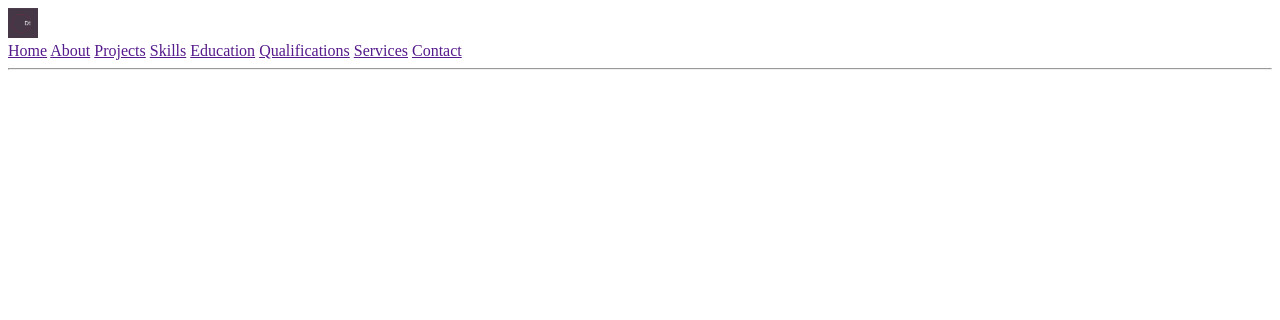
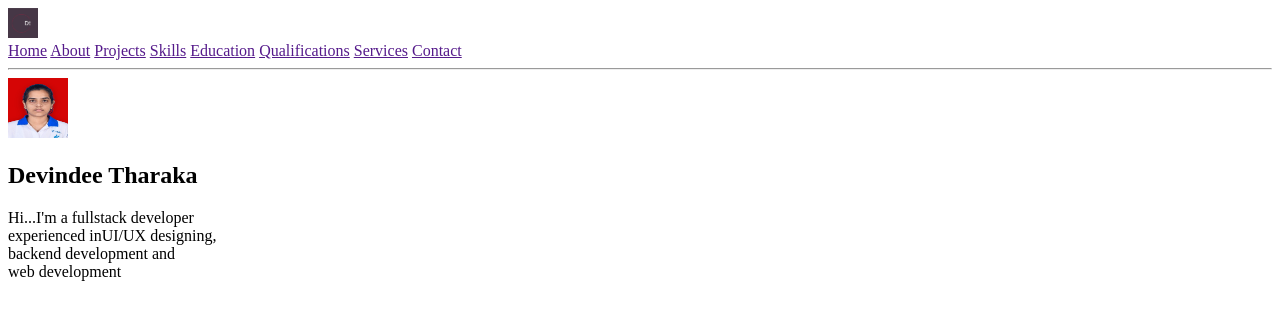
Before and after one commit to Dev-Dolawatta/myWebsite, a plain HTML site: page index.html in a window 1280 px wide. Drawn offline with Linux system fonts and the light colour scheme.

Commit message:
declare home section

```diff
--- a/index.html
+++ b/index.html
@@ -25,6 +25,20 @@
         </div>
     </div>
 </header>
+<section>
+    <img src="assests/small-img.jpg" width="60" height="60">
+    <div>
+        <h1>Devindee Tharaka</h1>
+        <div>
+            <p>
+                Hi...I'm a fullstack developer<br>
+                experienced inUI/UX designing,<br>
+                backend development and<br>
+                web development
+            </p>
+        </div>
+    </div>
+</section>
 
 </body>
 </html>
```
